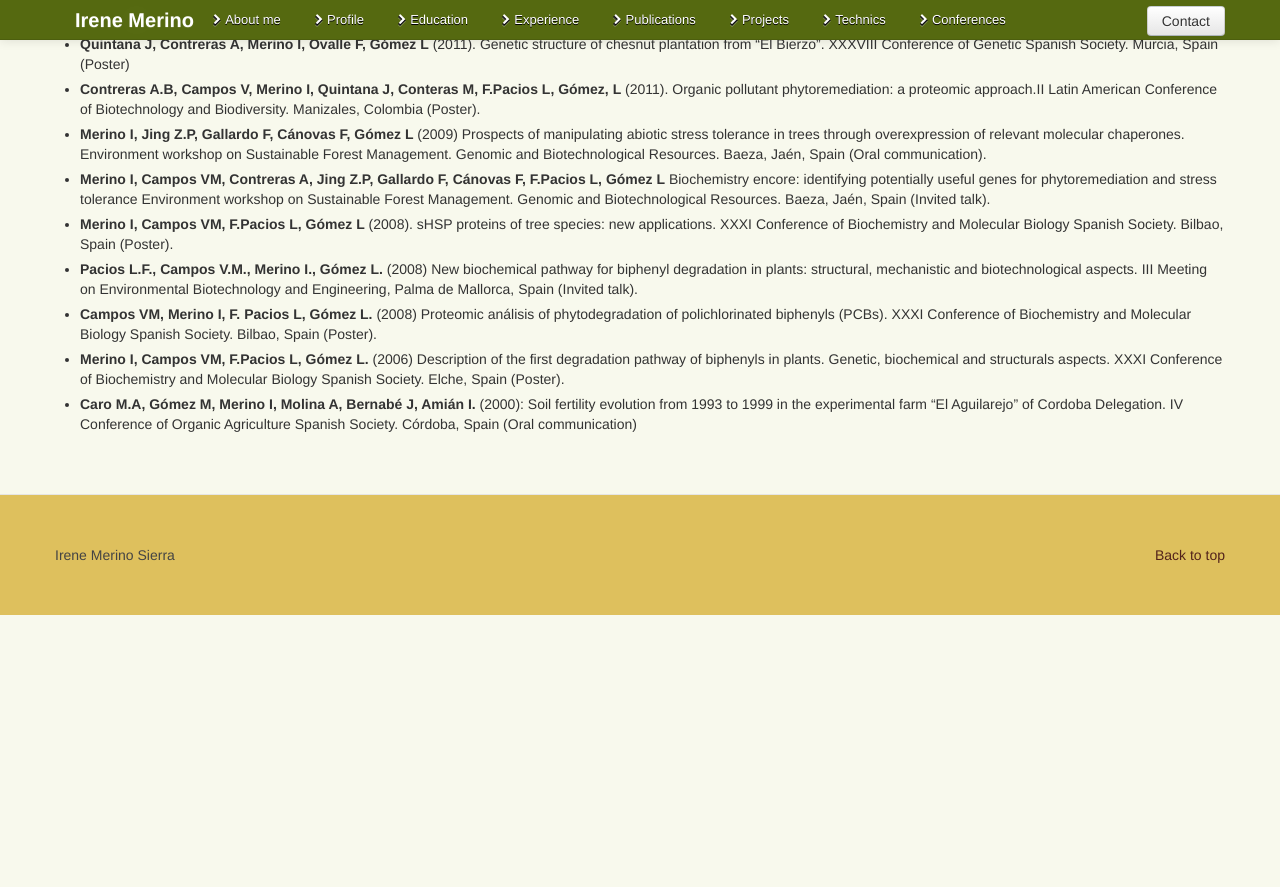
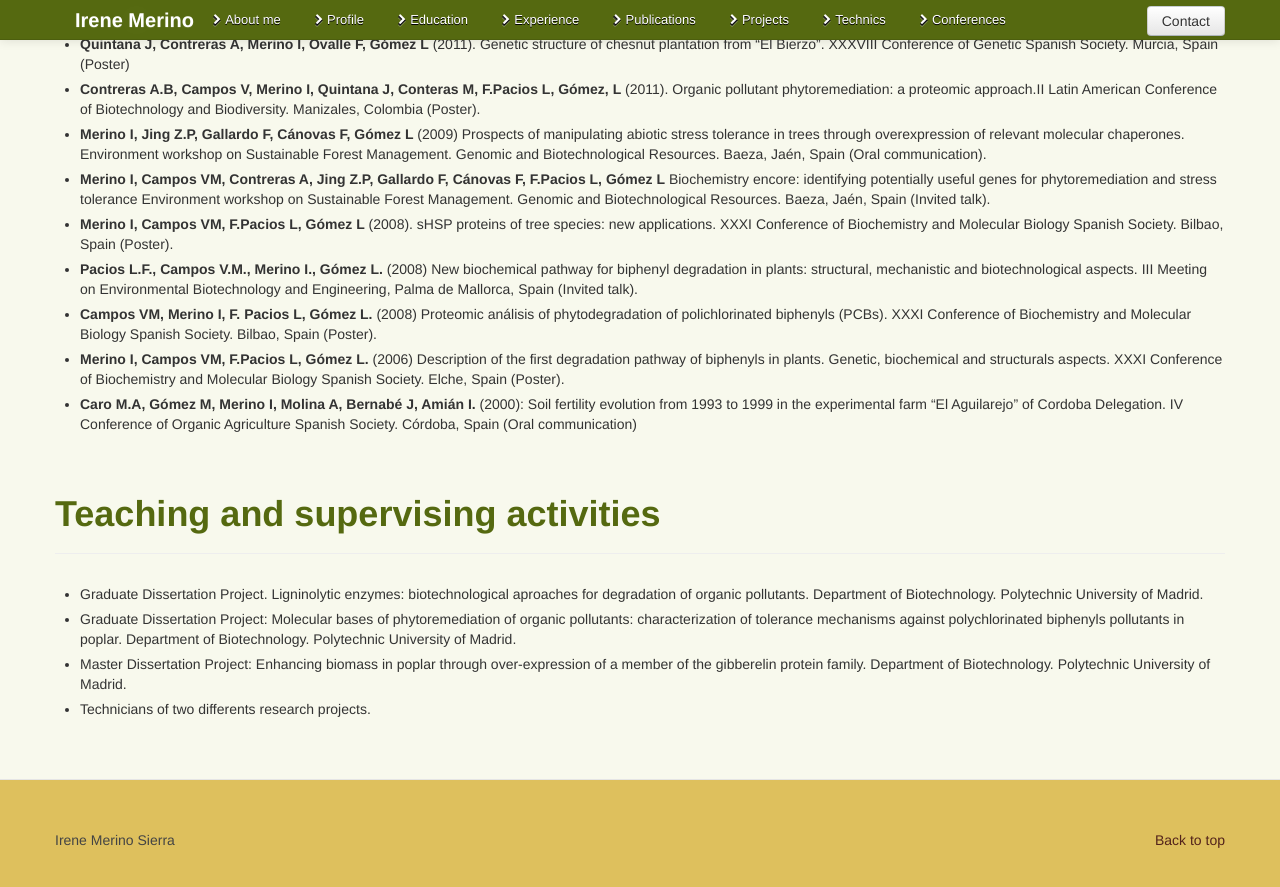
Before and after one commit to irenemerino/irenemerino, a Jekyll site: the page built from index.html, in a window 1280 px wide and 900 px high, scrolled down 5930 px. Shown: the top 887 px of the window. Built offline with Jekyll 4.4.1, drawn with Linux system fonts in a browser that asks for light colours; nearby versions of some CDN libraries; before the commit the page ends 6545 px from its top, so only the background shows below that.

Commit message:
add teaching and supervising section

```diff
--- a/index.html
+++ b/index.html
@@ -433,6 +433,18 @@ lang: es
       <li><strong>Caro M.A, Gómez M, Merino I, Molina A, Bernabé J, Amián I.</strong> (2000): Soil fertility evolution from 1993 to 1999 in the experimental farm “El Aguilarejo” of Cordoba Delegation. IV Conference of Organic Agriculture Spanish Society. Córdoba, Spain (Oral communication)</li>
     </ul>
   </section>
+
+  <section id="teaching-supervising">
+    <div class="page-header">
+      <h1>Teaching and supervising activities</h1>
+    </div>
+    <ul>
+      <li>Graduate Dissertation Project. Ligninolytic enzymes: biotechnological aproaches for degradation of organic pollutants. Department of Biotechnology. Polytechnic University of Madrid.</li>
+      <li>Graduate Dissertation Project: Molecular bases of phytoremediation of organic pollutants: characterization of tolerance mechanisms against polychlorinated biphenyls pollutants in poplar. Department of Biotechnology. Polytechnic University of Madrid.</li>
+      <li>Master Dissertation Project: Enhancing biomass in poplar through over-expression of a member of the gibberelin protein family. Department of Biotechnology. Polytechnic University of Madrid.</li>
+      <li>Technicians of two differents research projects.</li>
+    </ul>
+  </section>
 </div><!-- container -->
 
 
```
